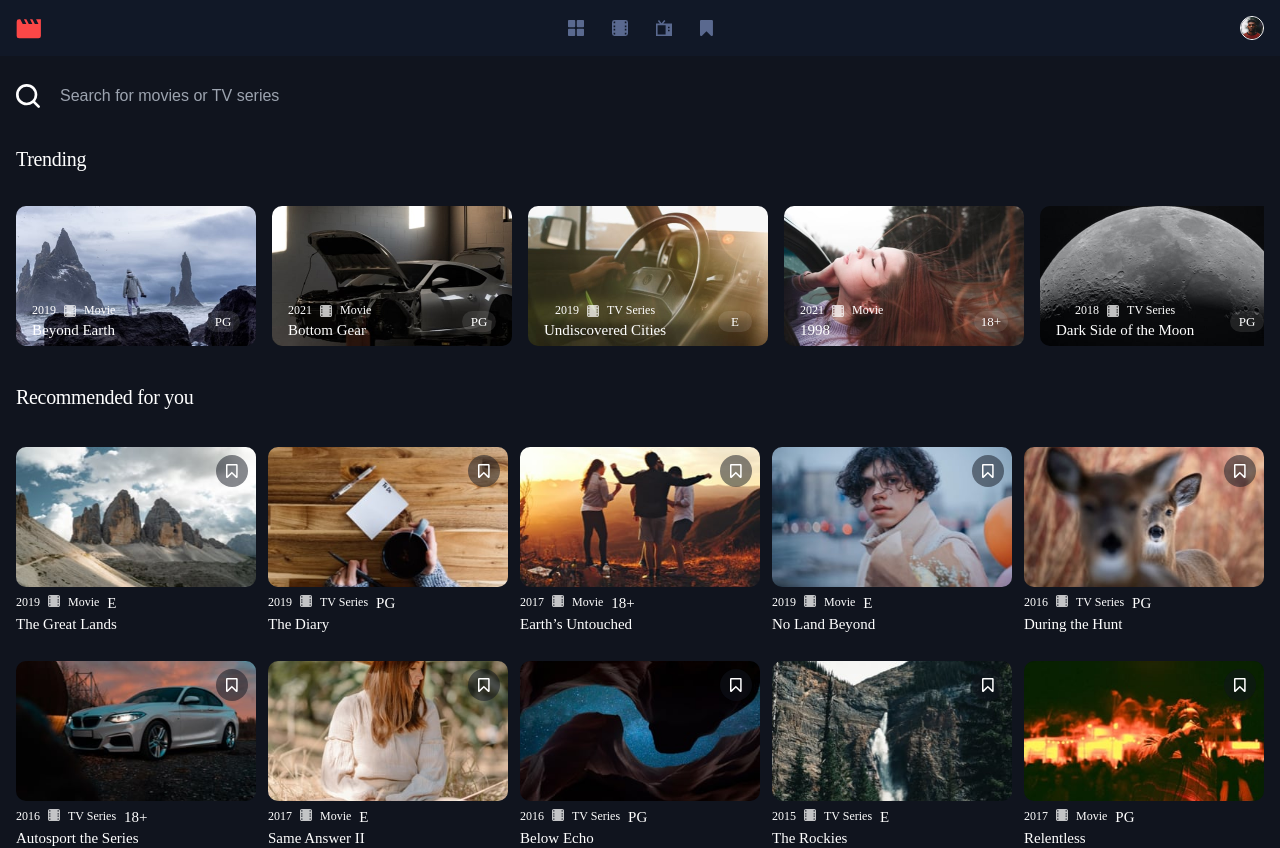
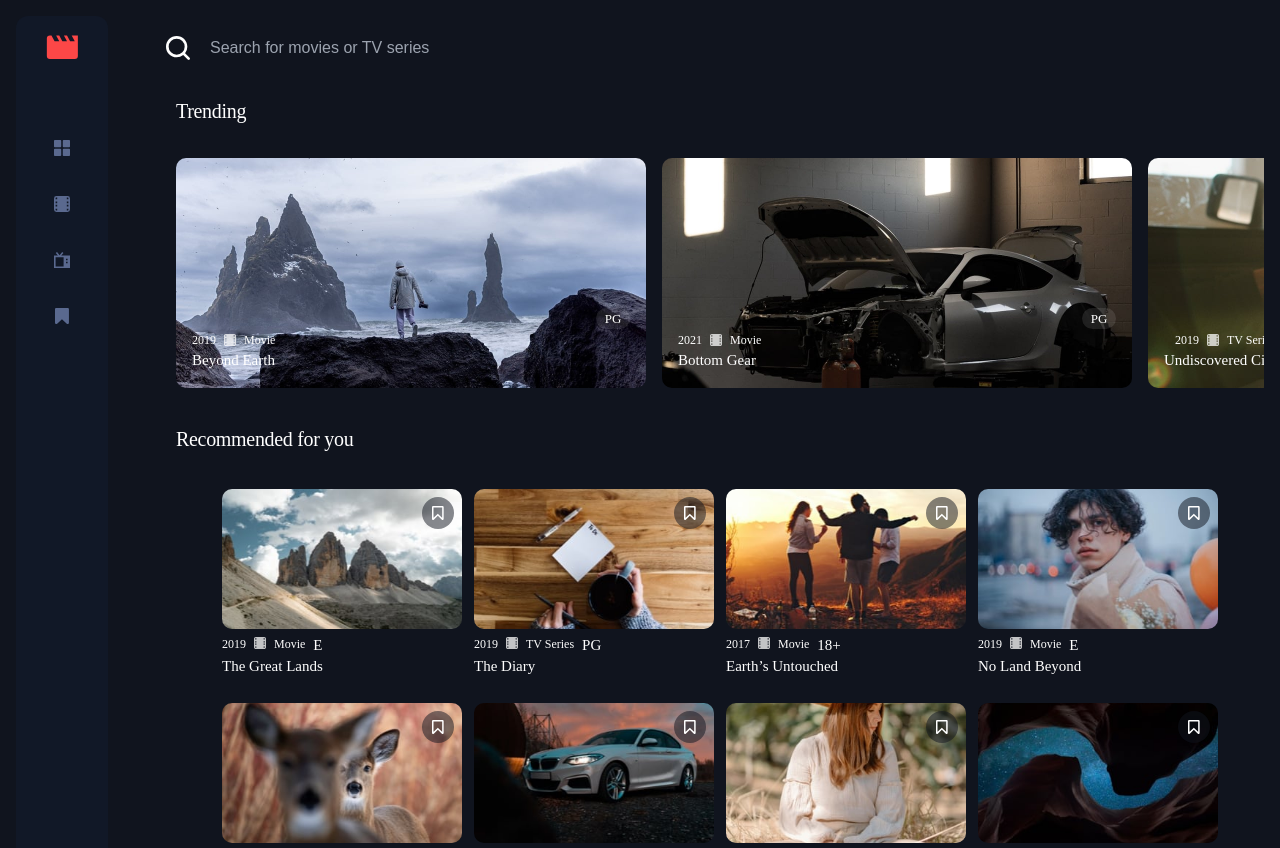
Before and after one commit to DachiNatenadze/EntertaimentWebApp, a React (Vite) app: page /Movies in a window 1280 px wide. Shown: the top 848 px of the page. Built offline with nearby package versions, Linux system fonts and the light colour scheme; what tailwindcss-filters would draw is missing.

Commit message:
add responsive everything

```diff
--- a/src/Pages/Bookmarked.tsx
+++ b/src/Pages/Bookmarked.tsx
@@ -16,12 +16,12 @@ export default function Movies() {
 
   return (
     <>
+      <SearchMovie />
       <NavBar />
-      <SearchMovie />
-      <main>
+      <main className="lg:ml-[160px]">
         <section>
           <div className="w-full flex flex-col justify-center gap-3 flex-wrap px-4">
-            <h2 className="text-[#FFF] font-[Outfit] text-[20px] not-italic font-normal leading-[normal] tracking-[-0.312px] mt-[26px] mb-[16px]">
+            <h2 className="text-[#FFF] font-[Outfit] text-[20px] not-italic font-normal leading-[normal] tracking-[-0.312px] mt-[26px] mb-[16px] md:text-[32px]">
               Bookmarked Movies
             </h2>
             <div className="w-full flex flex-row justify-center gap-3 flex-wrap">
@@ -88,7 +88,7 @@ export default function Movies() {
                 </div>
               ))}
             </div>
-            <h2 className="text-[#FFF] font-[Outfit] text-[20px] not-italic font-normal leading-[normal] tracking-[-0.312px] mt-[24px] mb-[24px]">
+            <h2 className="text-[#FFF] font-[Outfit] text-[20px] not-italic font-normal leading-[normal] tracking-[-0.312px] mt-[24px] mb-[24px] md:text-[32px]">
               Bookmarked TV Series
             </h2>
             <div className="w-full flex flex-row justify-center gap-3 flex-wrap">
--- a/src/Pages/Login.tsx
+++ b/src/Pages/Login.tsx
@@ -51,7 +51,7 @@ export default function Login() {
               <form className="flex flex-col relative">
                 <label htmlFor="Email">
                   <input
-                    className="w-[279px] h-[37px] border-b border-[#5A698F] bg-[#161D2F] text-placeholder relative top-[-2px] py-7 px-3 focus:outline-none focus:ring-2 focus:ring-blue-500 text-[#FFF]"
+                    className="w-[279px] rounded-md h-[37px] border-b border-[#5A698F] bg-[#161D2F] text-placeholder relative top-[-2px] py-7 px-3 focus:outline-none focus:ring-2 focus:ring-blue-500 text-[#FFF]"
                     type="text"
                     placeholder="Email address"
                     onChange={(e) => setEmailAddress(e.target.value)}
@@ -66,7 +66,7 @@ export default function Login() {
               <form className="flex flex-col relative mb-[40px]">
                 <label htmlFor="Password">
                   <input
-                    className="relative w-[279px] h-[37px] border-b border-[#5A698F] bg-[#161D2F] text-placeholder top-[-2px] py-7 px-3 focus:outline-none focus:ring-2 focus:ring-blue-500 text-[#FFF]"
+                    className="relative rounded-md w-[279px] h-[37px] border-b border-[#5A698F] bg-[#161D2F] text-placeholder top-[-2px] py-7 px-3 focus:outline-none focus:ring-2 focus:ring-blue-500 text-[#FFF]"
                     type="password"
                     placeholder="Password"
                     onChange={(e) => setPassword(e.target.value)}
--- a/src/Pages/Movies.tsx
+++ b/src/Pages/Movies.tsx
@@ -31,12 +31,12 @@ export default function Movies() {
   };
   return (
     <>
+      <SearchMovie />
       <NavBar />
-      <SearchMovie />
       <main>
-        <section className="">
+        <section className="lg:ml-[150px]">
           <div className="w-full flex flex-col">
-            <h2 className="mt-[33px] px-4 mb-[24px] text-[#FFF] font-[Outfit] text-[20px] not-italic font-normal leading-[normal] tracking-[-0.312px]">
+            <h2 className="mt-[33px] px-4 mb-[24px] text-[#FFF] font-[Outfit] text-[20px] not-italic font-normal leading-[normal] tracking-[-0.312px] md:text-[32px]">
               Movies
             </h2>
             <div className="flex flex-row justify-center gap-3 flex-wrap px-4">
--- a/src/Pages/MoviesPage.tsx
+++ b/src/Pages/MoviesPage.tsx
@@ -1,16 +1,15 @@
 /* eslint-disable @typescript-eslint/no-explicit-any */
-import { useContext, useState } from "react";
+import { useContext } from "react";
 import NavBar from "./NavBar";
 import SearchMovie from "./SearchMovie";
 import { MyContext } from "../Layout";
 
 export default function MoviesPage() {
-  const [isSearching, setIsSearching] = useState<boolean>(false)
   const {
     DataMoviesCopy,
     SearchMovieValue,
     BookmarkedMovies,
-    setSearchMovieValue,
+
     setBookmarkedMovies,
     DataMovies,
   } = useContext(MyContext);
@@ -36,10 +35,11 @@ export default function MoviesPage() {
   };
   return (
     <>
-      <main>
+    <SearchMovie />
     <NavBar />
-        <SearchMovie />
-      {SearchMovieValue === "" ? <div className="px-[16px] w-full">
+      <main className="lg:ml-[160px]">
+        {SearchMovieValue === "" ? (
+          <div className="px-[16px] w-full">
             <h2 className="text-[#FFF] font-[Outfit] text-[20px] not-italic font-normal leading-[normal] tracking-[-0.312px] mt-[26px] mb-[16px] md:mt-[36px] md:mb-[35px]">
               Trending
             </h2>
@@ -47,11 +47,11 @@ export default function MoviesPage() {
               {DataMovies.slice(0, 5).map((item, index) => (
                 <div key={index} className="max-xs:w-full">
                   <div
-                  className="w-[240px] h-[140px] bg-center flex items-center justify-between flex-row rounded-[10px] bg-cover bg-[linear-gradient(180deg,_rgba(0,_0,_0,_0.00)_0%,_rgba(0,_0,_0,_0.75)_100%)]"
+                    className="w-[240px] h-[140px] bg-center flex items-center justify-between flex-row rounded-[10px] bg-cover bg-[linear-gradient(180deg,_rgba(0,_0,_0,_0.00)_0%,_rgba(0,_0,_0,_0.75)_100%)] md:w-[470px] md:h-[230px]"
                     style={{
-                    backgroundImage: `url(${item.thumbnail.trending?.small})`,
+                      backgroundImage: `url(${item.thumbnail.trending?.large})`,
                     }}>
-                  <div className="px-4 mt-[90px] flex flex-col gap-1">
+                    <div className="px-4 mt-[90px] flex flex-col gap-1 md:mt-[155px]">
                       <div className="flex flex-row gap-2 items-center justify-center">
                         <span className="text-[#FFF] font-[Outfit] text-[12px] not-italic font-normal leading-[normal]">
                           {item.year}
@@ -92,7 +92,8 @@ export default function MoviesPage() {
                 </div>
               ))}
             </div>
-        </div> : null}
+          </div>
+        ) : null}
         {SearchMovieValue.length === 0 ? (
           <h2 className="text-[#FFF] font-[Outfit] text-[20px] not-italic font-normal leading-normal tracking-[-0.312px] ml-[16px] mt-[24px] mb-[24px] md:mt-[36px] md:mb-[35px]">
             Recommended for you
@@ -103,7 +104,7 @@ export default function MoviesPage() {
           </h2>
         )}
 
-        <div className="w-full flex flex-row justify-center gap-3 flex-wrap px-4">
+        <div className="w-full flex flex-row justify-center gap-3 flex-wrap px-4 md:justify-center">
           {finallMovies.map((item, index) => {
             const isBookmarked =
               BookmarkedMovies &&
@@ -111,7 +112,9 @@ export default function MoviesPage() {
                 return movie.title === item.title;
               });
             return (
-              <div key={index} className="bg max-xs:w-full relative">
+              <div
+                key={index}
+                className="bg max-xs:w-full relative max-md:w-full">
                 <div
                   className="w-[240px] h-[140px] bg-center flex flex-wrap rounded-[10px] bg-cover bg-[linear-gradient(180deg,_rgba(0,_0,_0,_0.00)_0%,_rgba(0,_0,_0,_0.75)_100%)] max-md:w-[220px] max-sm:w-[156px] max-sm:h-[100px] max-xs:w-full"
                   style={{
--- a/src/Pages/NavBar.tsx
+++ b/src/Pages/NavBar.tsx
@@ -7,15 +7,20 @@ import Avatar from "/assets/image-avatar.png";
 import { Link } from "react-router-dom";
 export default function NavBar() {
   return (
-    <main>
-      <div className="flex px-4 py-4 justify-between bg-gray-900 ">
+    <main className="">
+      <div className="flex px-4 py-4 justify-between bg-gray-900 md:mx-[16px] md:my-[16px] md:rounded-xl lg:flex lg:flex-col lg:fixed lg:h-[960px] lg:top-0 lg:w-[92px]">
         <div className="">
-          <img className="w-[25px] h-[20px] mt-[3px]" src={Logo} alt="" />
+          <div className="flex lg:justify-center">
+            <img
+              className="w-[25px] h-[20px] mt-[3px] lg:w-[32px] lg:h-[25px]"
+              src={Logo}
+              alt=""
+            />
           </div>
-        <div className="flex flex-row items-center justify-center gap-7">
+          <div className="flex flex-row items-center justify-center gap-7 lg:flex-col  lg:justify-end lg:gap-10 lg:mt-[80px]">
             <Link to={"/Movies"}>
               <img
-              className="h-[16px] transform transition duration-300 hover:scale-110 hover:invert"
+                className="h-[16px] transform transition duration-300 hover:scale-110 hover:invert "
                 src={Home}
                 alt=""
               />
@@ -42,6 +47,7 @@ export default function NavBar() {
               />
             </Link>
           </div>
+            </div>
           <div className="img flex items-center justify-center">
             <img
               className="rounded-[24px] border-[1px] border-[solid] border-[#FFF] w-[24px] h-[24px] flex-shrink-0"
--- a/src/Pages/SearchMovie.tsx
+++ b/src/Pages/SearchMovie.tsx
@@ -8,7 +8,7 @@ export default function SearchMovie() {
     useContext(MyContext);
 
   // eslint-disable-next-line @typescript-eslint/no-explicit-any
-  const FilterPost = (e: { target: { value: any; }; }) => {
+  const FilterPost = (e: { target: { value: any } }) => {
     const value = e.target.value;
     setSearchMovieValue(value);
     if (!SearchMovieValue) {
@@ -22,12 +22,12 @@ export default function SearchMovie() {
 
   return (
     <>
-      <main>
+      <main className="lg:ml-[150px] lg:mt-[32px]">
         <section>
           <div className="flex flex-row gap-4 mt-[24px] ml-[12px] text-[#FFF] text-[16px] not-italic  leading-[normal] outline-none">
             <img src={Searchimg} alt="" />
             <input
-              className="w-[250px] bg-[#10141E]"
+              className="w-full outline-none bg-[#10141E]"
               placeholder="Search for movies or TV series"
               type="text"
               value={SearchMovieValue}
--- a/src/Pages/TVSeries.tsx
+++ b/src/Pages/TVSeries.tsx
@@ -34,12 +34,12 @@ export default function TVSeries() {
 
   return (
     <>
+      <SearchMovie />
       <NavBar />
-      <SearchMovie />
-      <main>
+      <main className="lg:ml-[160px]">
         <section>
           <div className="w-full flex flex-col px-4">
-            <h2 className="text-[#FFF] font-[Outfit] text-[20px] not-italic font-normal leading-[normal] tracking-[-0.312px] mt-[26px] mb-[16px]">
+            <h2 className="text-[#FFF] font-[Outfit] text-[20px] not-italic font-normal leading-[normal] tracking-[-0.312px] mt-[26px] mb-[16px] md:text-[32px]">
               TV Series
             </h2>
             <div className="w-full flex flex-row justify-center gap-3 flex-wrap">
--- a/src/index.css
+++ b/src/index.css
@@ -12,4 +12,5 @@
 body {
   font-family: "Outfit", sans-serif;
   background-color: #10141e;
+  position: relative;
 }
```
Also changed, not shown: src/Pages/Sign Up.tsx (+4 -4 lines). Lines whose indentation alone changed are shown as unchanged.
